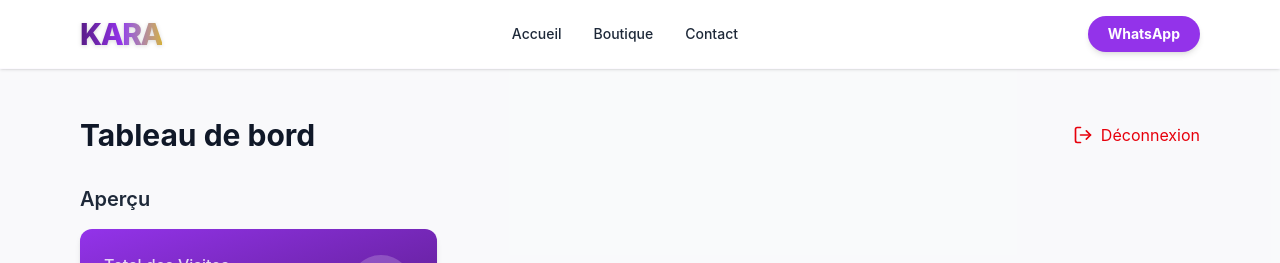
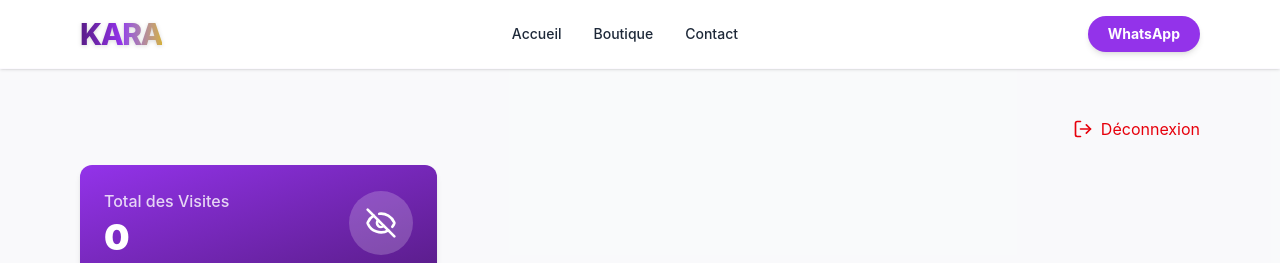
Before and after one commit to ramderamata81-arch/kara-perruques, a React (Vite) app: page /admin in a window 1280 px wide. Shown: the top 263 px of the page. Built offline with nearby package versions, Linux system fonts and the light colour scheme; no server answers; the database is empty; sample sign-in values are in the browser's storage.

Commit message:
UI: Suppression des titres inutiles pour épurer le dashboard

```diff
--- a/src/admin/AdminDashboard.jsx
+++ b/src/admin/AdminDashboard.jsx
@@ -96,8 +96,7 @@ const AdminDashboard = () => {
 
   return (
     <div>
-      <div className="flex justify-between items-center mb-8">
-        <h1 className="text-3xl font-bold text-gray-900">Tableau de bord</h1>
+      <div className="flex justify-end items-center mb-6">
           <div className="flex gap-4">
             <button
               onClick={handleLogout}
@@ -111,8 +110,6 @@ const AdminDashboard = () => {
 
       {/* Carte Statistiques */}
       <div className="mb-8">
-        <h2 className="text-xl font-semibold text-gray-800 mb-4">Aperçu</h2>
-
         {showStats ? (
           <div className="grid grid-cols-1 md:grid-cols-3 gap-6">
             <div className="bg-gradient-to-br from-brand to-brand-dark rounded-xl p-6 text-white shadow-md flex items-center justify-between">
```
